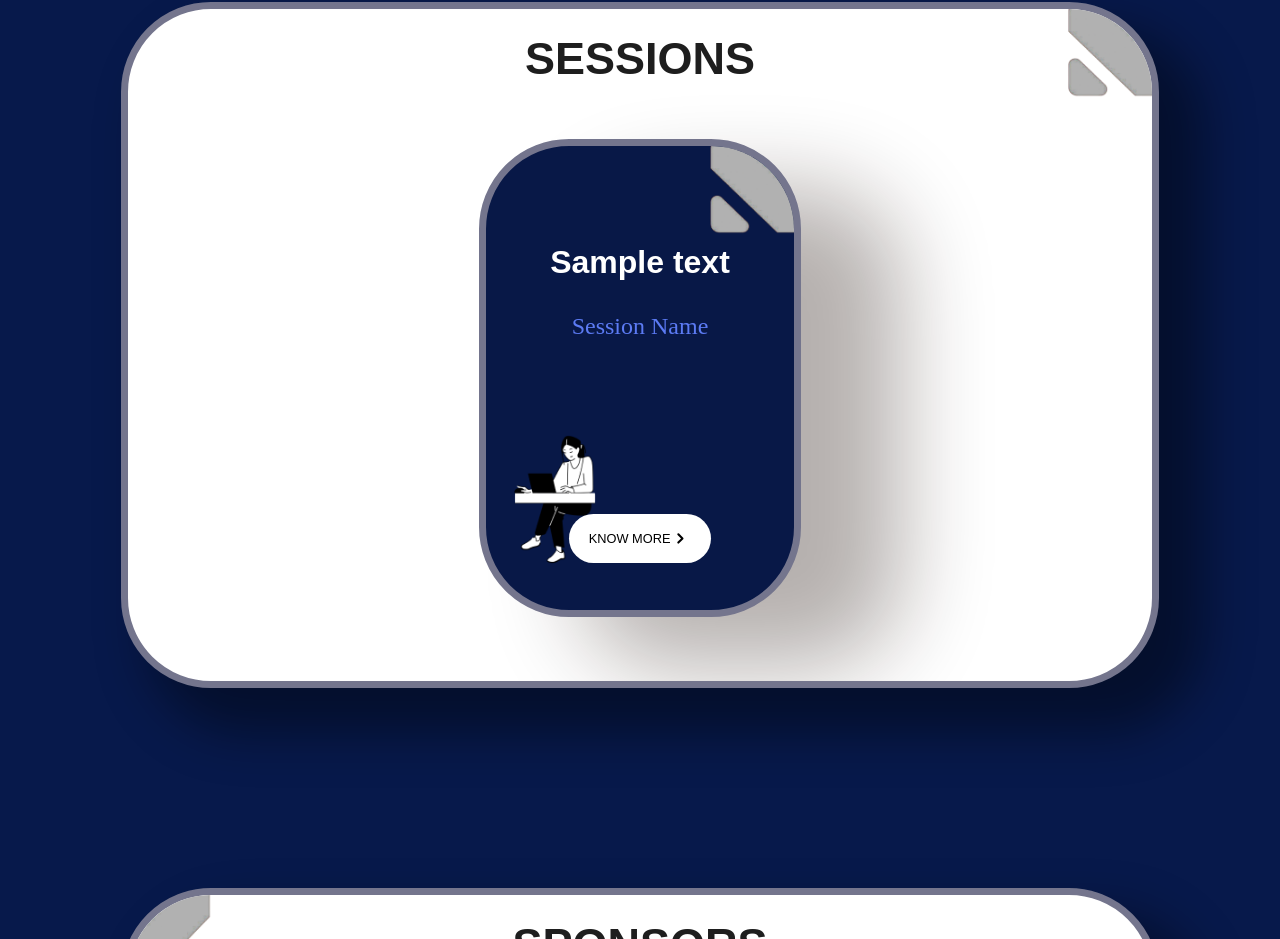
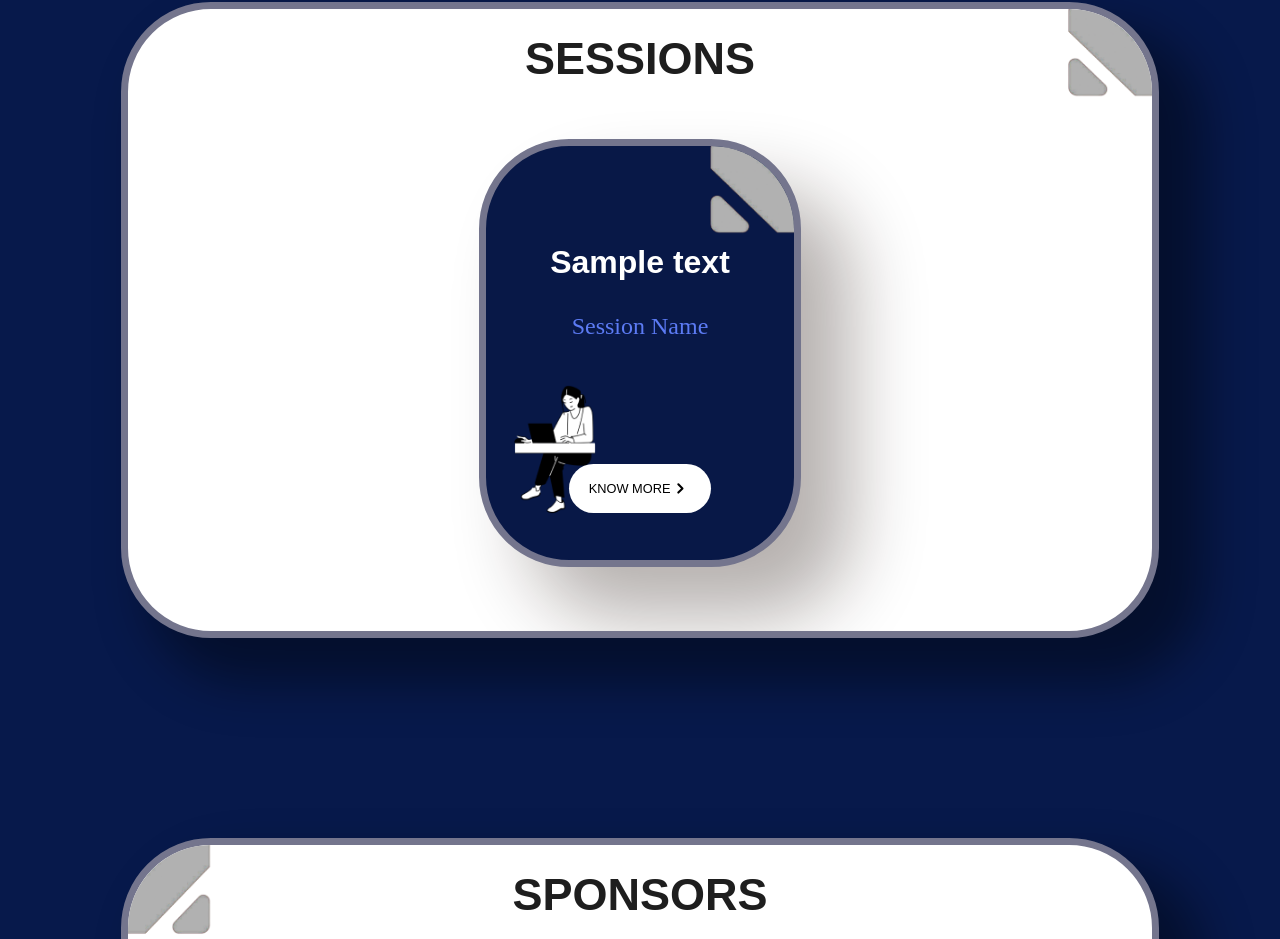
Before and after one commit to AjaySusanth/sparc-copy, a React (Vite) app: page / in a window 1280 px wide. Shown: the part 6729-7668 px from the top of the page. Built offline with nearby package versions, Linux system fonts and the light colour scheme; a web font is replaced by a local one.

Commit message:
minor-style-changes

```diff
--- a/src/Pages/Sessions/Card.css
+++ b/src/Pages/Sessions/Card.css
@@ -1,18 +1,17 @@
 .card-container {
     position: relative;
     background-color: #081847;
-    height: 400px;
+    height: 300px;
     border: 7px solid #74758D;
-    border-radius: 90px;
+    border-radius: 60px;
     padding: 16px 40px;
     display: flex;
     flex-direction: column;
     justify-content: space-between;
     overflow: hidden;
-    box-shadow: 100px 50px 90px 0px rgba(29,12,7,0.32);
+    box-shadow: 50px 50px 75px 0px rgba(29,12,7,0.32);
 
   }
-
 
   .card-content {
     margin-top: 2.5rem;
@@ -51,6 +50,7 @@
     background-size: cover;
     background-repeat: no-repeat;
     z-index: 1;
+
   }
 
   .card-btn{
@@ -81,6 +81,8 @@
   @media (min-width: 480px) {
     .card-container {
       padding: 32px 64px;
+      border-radius: 90px;
+      height: 350px;
     }
 
     .card-title{
--- a/src/Pages/Sessions/Sessions.css
+++ b/src/Pages/Sessions/Sessions.css
@@ -1,5 +1,5 @@
 .heading {
-    margin-top: 4rem;
+    margin-top: 3.5rem;
   }
 
   .card-wrapper {
--- a/src/Pages/WhiteBg/WhiteBg.css
+++ b/src/Pages/WhiteBg/WhiteBg.css
@@ -12,3 +12,10 @@
     box-shadow: 35px 35px 50px 10px rgba(0, 0, 0, 0.4);
     margin-top: 200px;
 }
+
+@media (max-width:480px) {
+    .white-bg{
+        border-radius: 60px;
+        width: 85%;
+    }
+}
```
